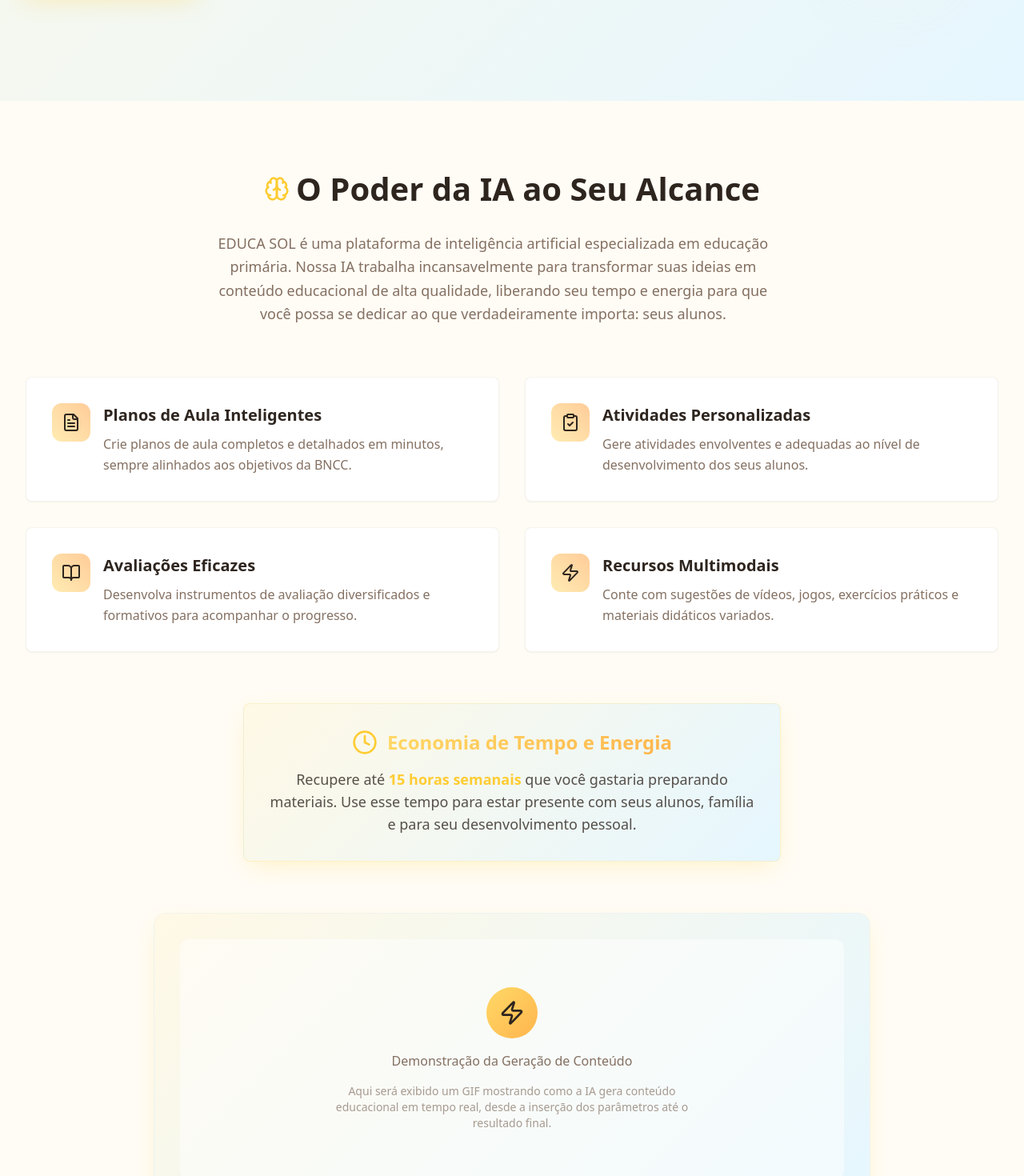
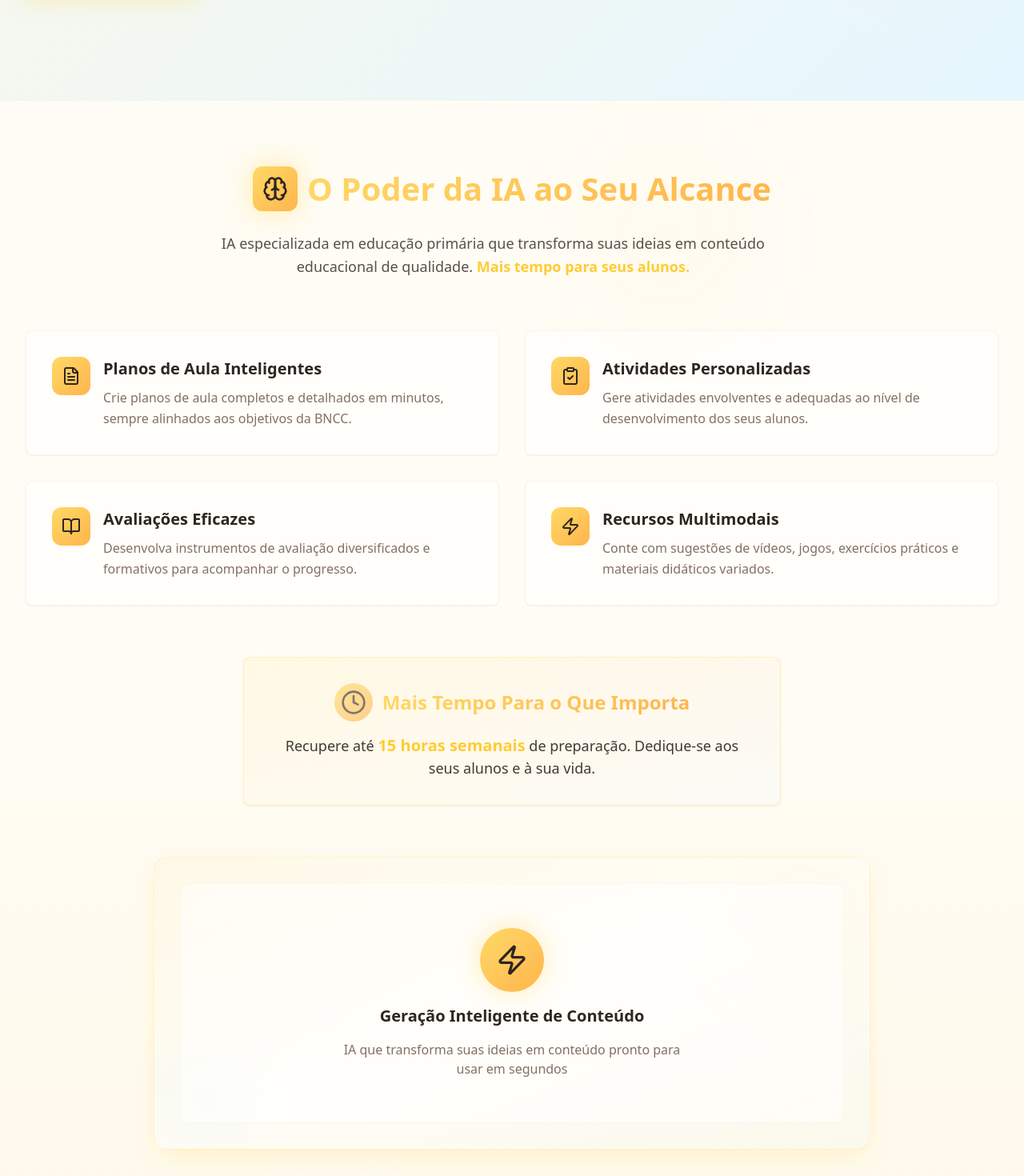
Before and after one commit to hudsonargollo/educassol, a React (Vite) app: page / in a window 1280 px wide. Shown: the part 860-2330 px from the top of the page at 80% size. Built offline with nearby package versions, Linux system fonts and the light colour scheme.

Commit message:
Refactor Hero Section

```diff
--- a/src/components/FeaturesSection.tsx
+++ b/src/components/FeaturesSection.tsx
@@ -18,30 +18,43 @@ const FeaturesSection = () => {
     title: "Recursos Multimodais",
     description: "Conte com sugestões de vídeos, jogos, exercícios práticos e materiais didáticos variados."
   }];
-  return <section className="py-12 sm:py-16 lg:py-20 bg-background">
-      <div className="container mx-auto px-4 sm:px-6 lg:px-8">
+  return <section className="py-12 sm:py-16 lg:py-20 bg-gradient-to-b from-background via-background to-primary/5 relative overflow-hidden">
+      {/* Background decorative elements */}
+      <div className="absolute inset-0 opacity-5">
+        <div className="absolute top-10 right-1/4 w-64 h-64 bg-gradient-sun rounded-full blur-3xl animate-pulse"></div>
+        <div className="absolute bottom-20 left-1/4 w-48 h-48 bg-accent rounded-full blur-2xl"></div>
+      </div>
+
+      <div className="container mx-auto px-4 sm:px-6 lg:px-8 relative z-10">
         {/* Section Header */}
-        <div className="text-center max-w-3xl mx-auto mb-12 sm:mb-16">
-          <div className="flex flex-col sm:flex-row items-center justify-center gap-2 mb-4 sm:mb-6">
-            <Brain className="h-8 w-8 text-primary" />
-            <h2 className="font-bold text-foreground" style={{
+        <div className="text-center max-w-3xl mx-auto mb-12 sm:mb-16 animate-fade-in">
+          <div className="flex flex-col sm:flex-row items-center justify-center gap-3 mb-4 sm:mb-6">
+            <div className="p-3 bg-gradient-sun rounded-xl shadow-warm animate-glow-pulse">
+              <Brain className="h-7 w-7 sm:h-8 sm:w-8 text-primary-foreground" />
+            </div>
+            <h2 className="font-bold bg-gradient-sun bg-clip-text text-transparent" style={{
             fontSize: 'clamp(1.5rem, 4vw, 2.5rem)'
           }}>
               O Poder da IA ao Seu Alcance
             </h2>
           </div>
 
-          <p className="text-muted-foreground leading-relaxed px-4" style={{
+          <p className="text-foreground/80 leading-relaxed px-4 font-medium" style={{
           fontSize: 'clamp(1rem, 2.5vw, 1.125rem)'
-        }}>EDUCA SOL é uma plataforma de inteligência artificial especializada em educação primária. Nossa IA trabalha incansavelmente para transformar suas ideias em conteúdo educacional de alta qualidade, liberando seu tempo e energia para que você possa se dedicar ao que verdadeiramente importa: seus alunos.</p>
+        }}>
+            IA especializada em educação primária que transforma suas ideias em conteúdo educacional de qualidade. <span className="text-primary font-semibold">Mais tempo para seus alunos.</span>
+          </p>
         </div>
 
         {/* Features Grid */}
         <div className="grid grid-cols-1 md:grid-cols-2 gap-4 sm:gap-6 lg:gap-8 mb-12 sm:mb-16">
-          {features.map((feature, index) => <Card key={index} className="group hover:shadow-warm transition-all duration-300 border-border/50 hover:border-primary/30">
-              <CardContent className="p-4 sm:p-6 lg:p-8">
-                <div className="flex items-start gap-3 sm:gap-4">
-                  <div className="p-2 sm:p-3 bg-gradient-warm rounded-xl shrink-0 group-hover:shadow-glow transition-all duration-300 min-w-[44px] min-h-[44px] flex items-center justify-center">
+          {features.map((feature, index) => <Card key={index} className="group hover:shadow-glow transition-all duration-500 border-border/50 hover:border-primary/50 bg-card/50 backdrop-blur-sm hover:scale-105 animate-fade-in" style={{ animationDelay: `${index * 100}ms` }}>
+              <CardContent className="p-4 sm:p-6 lg:p-8 relative overflow-hidden">
+                {/* Gradient overlay on hover */}
+                <div className="absolute inset-0 bg-gradient-to-br from-primary/5 to-transparent opacity-0 group-hover:opacity-100 transition-opacity duration-500"></div>
+
+                <div className="flex items-start gap-3 sm:gap-4 relative z-10">
+                  <div className="p-2 sm:p-3 bg-gradient-sun rounded-xl shrink-0 group-hover:shadow-warm group-hover:scale-110 transition-all duration-300 min-w-[44px] min-h-[44px] flex items-center justify-center">
                     <feature.icon className="h-5 w-5 sm:h-6 sm:w-6 text-primary-foreground" />
                   </div>
                   <div className="space-y-2 min-w-0 flex-1">
@@ -62,39 +75,43 @@ const FeaturesSection = () => {
         </div>
 
         {/* Core Benefit Highlight */}
-        <div className="text-center">
-          <Card className="max-w-2xl mx-auto bg-gradient-hero border-primary/20 shadow-warm">
-            <CardContent className="p-8">
+        <div className="text-center animate-fade-in" style={{ animationDelay: '400ms' }}>
+          <Card className="max-w-2xl mx-auto bg-gradient-to-br from-primary/10 via-background to-accent/5 border-primary/30 shadow-glow hover:shadow-warm transition-all duration-500 hover:scale-105 relative overflow-hidden">
+            <div className="absolute inset-0 bg-gradient-sun opacity-5"></div>
+            <CardContent className="p-6 sm:p-8 relative z-10">
               <div className="flex items-center justify-center gap-3 mb-4">
-                <Clock className="h-8 w-8 text-primary" />
-                <h3 className="text-2xl font-bold bg-gradient-sun bg-clip-text text-transparent">
-                  Economia de Tempo e Energia
+                <div className="p-2 bg-gradient-sun rounded-full animate-pulse">
+                  <Clock className="h-7 w-7 sm:h-8 sm:w-8 text-primary-foreground" />
+                </div>
+                <h3 className="text-xl sm:text-2xl font-bold bg-gradient-sun bg-clip-text text-transparent">
+                  Mais Tempo Para o Que Importa
                 </h3>
               </div>
-              <p className="text-lg text-foreground/80">
-                Recupere até <span className="font-bold text-primary">15 horas semanais</span> que
-                você gastaria preparando materiais. Use esse tempo para estar presente com seus
-                alunos, família e para seu desenvolvimento pessoal.
+              <p className="text-base sm:text-lg text-foreground/90 font-medium">
+                Recupere até <span className="font-bold text-primary text-xl">15 horas semanais</span> de preparação.
+                Dedique-se aos seus alunos e à sua vida.
               </p>
             </CardContent>
           </Card>
         </div>
 
         {/* Product Visual Placeholder */}
-        <div className="mt-16 text-center">
-          <div className="bg-gradient-hero rounded-2xl p-8 max-w-4xl mx-auto border border-border/30 shadow-warm">
-            <div className="bg-card/50 rounded-xl p-8 min-h-[300px] flex items-center justify-center">
+        <div className="mt-16 text-center animate-fade-in" style={{ animationDelay: '600ms' }}>
+          <div className="bg-gradient-to-br from-primary/5 via-background to-accent/5 rounded-2xl p-6 sm:p-8 max-w-4xl mx-auto border border-primary/20 shadow-warm hover:shadow-glow transition-all duration-500 relative overflow-hidden">
+            <div className="absolute inset-0 opacity-10">
+              <div className="absolute top-0 right-0 w-40 h-40 bg-gradient-sun rounded-full blur-3xl animate-pulse"></div>
+              <div className="absolute bottom-0 left-0 w-32 h-32 bg-accent rounded-full blur-2xl"></div>
+            </div>
+            <div className="bg-card/50 backdrop-blur-sm rounded-xl p-6 sm:p-8 min-h-[300px] flex items-center justify-center relative z-10 border border-border/30">
               <div className="text-center space-y-4">
-                <div className="w-16 h-16 bg-gradient-sun rounded-full flex items-center justify-center mx-auto">
-                  <Zap className="h-8 w-8 text-primary-foreground" />
+                <div className="w-16 h-16 sm:w-20 sm:h-20 bg-gradient-sun rounded-full flex items-center justify-center mx-auto animate-glow-pulse hover:scale-110 transition-transform duration-300">
+                  <Zap className="h-8 w-8 sm:h-10 sm:w-10 text-primary-foreground" />
                 </div>
-                <p className="text-muted-foreground font-medium">
-                  Demonstração da Geração de Conteúdo
+                <p className="text-foreground font-semibold text-lg sm:text-xl">
+                  Geração Inteligente de Conteúdo
                 </p>
-                <p className="text-sm text-muted-foreground/70 max-w-md mx-auto">
-                  {/* Placeholder for product visual - GIF of content generation process */}
-                  Aqui será exibido um GIF mostrando como a IA gera conteúdo educacional
-                  em tempo real, desde a inserção dos parâmetros até o resultado final.
+                <p className="text-sm sm:text-base text-muted-foreground max-w-md mx-auto">
+                  IA que transforma suas ideias em conteúdo pronto para usar em segundos
                 </p>
               </div>
             </div>
```
